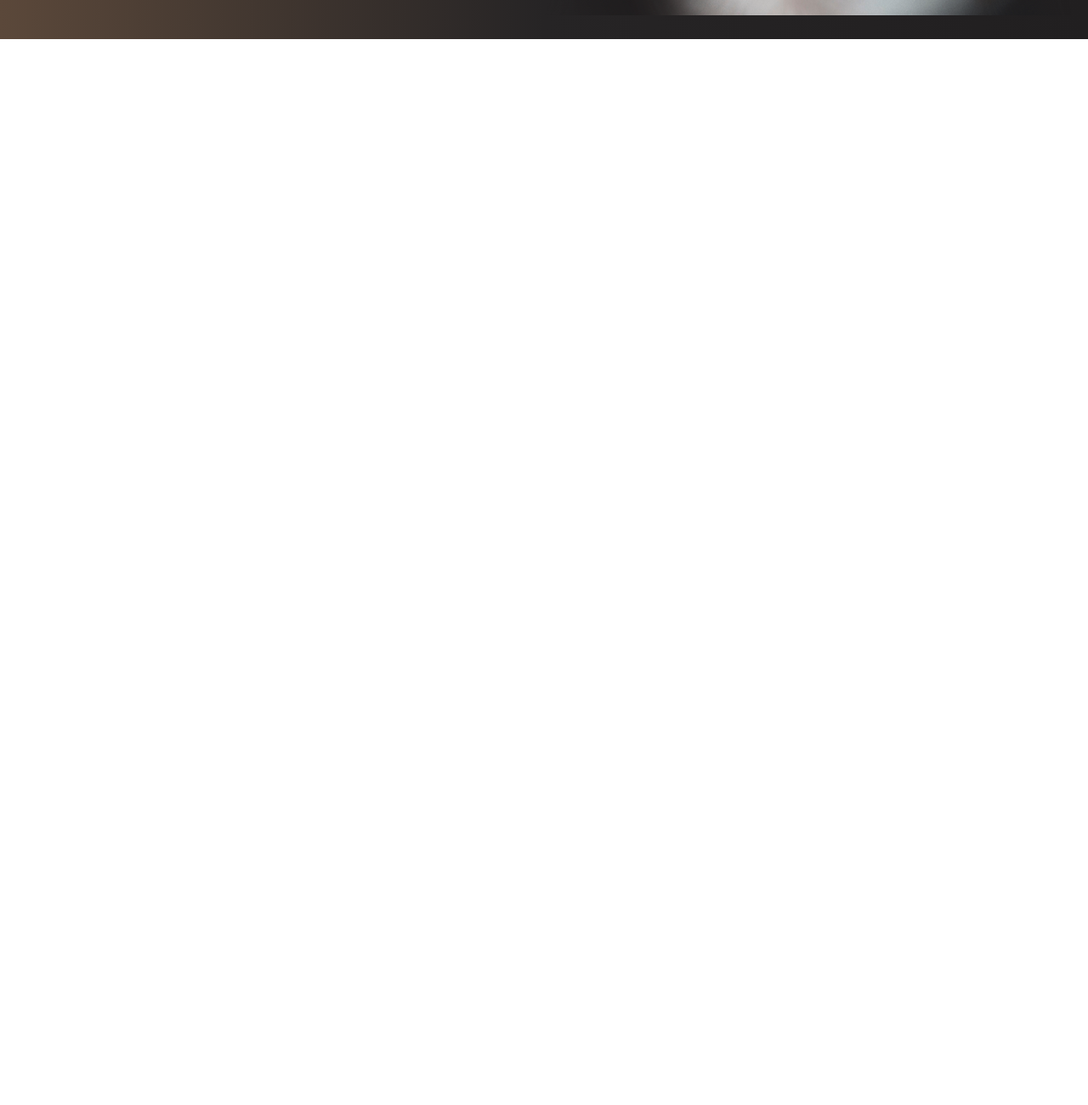
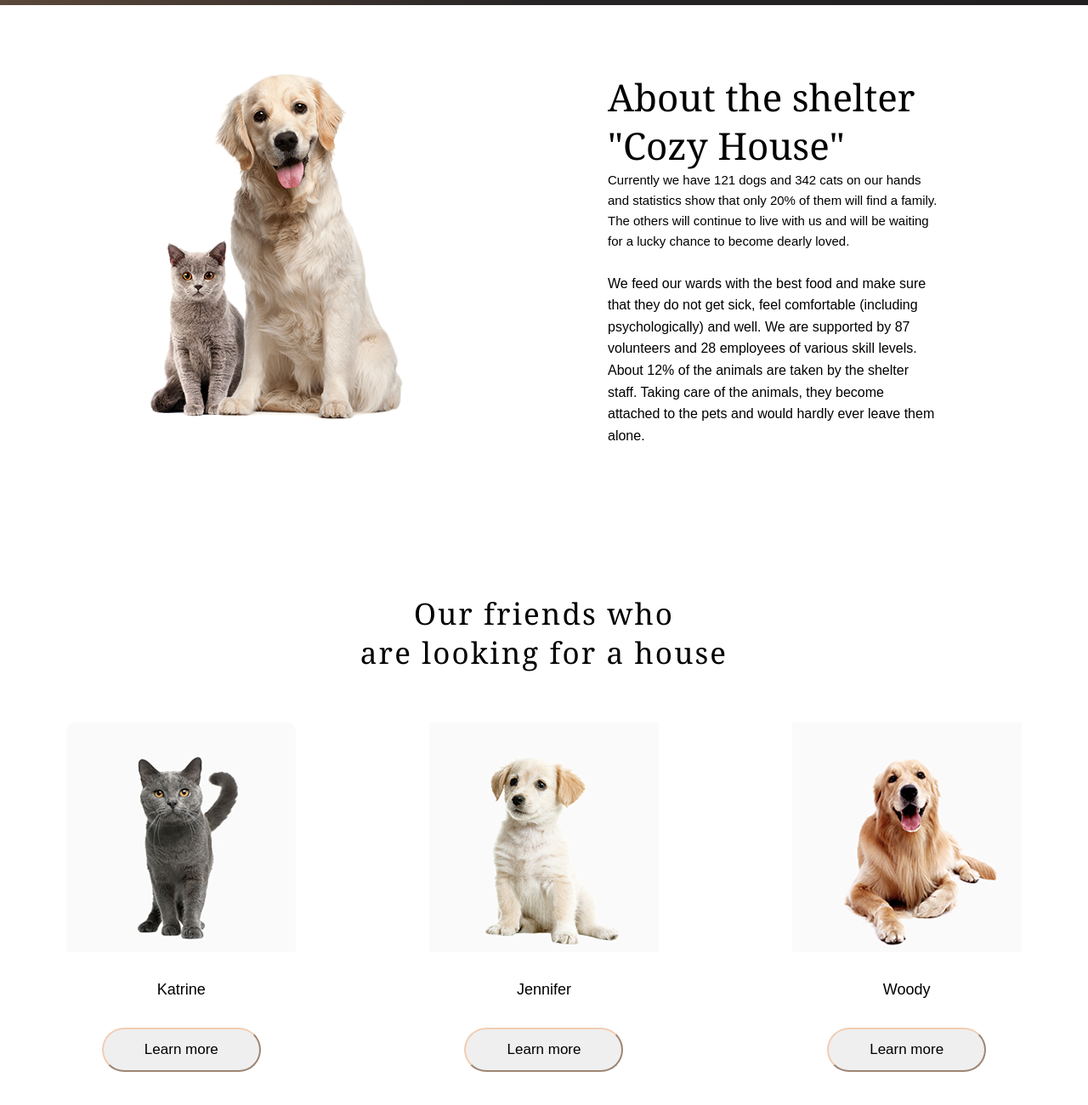
Before and after one commit to Shostok/My_first_Project, a plain HTML site: page index.html in a window 1280 px wide. Shown: the part 990-2290 px from the top of the page at 85% size. Before the commit the page ends 1036 px from the top, so only its background shows below. Drawn offline with Linux system fonts and the light colour scheme.

Commit message:
added 2 more section with trying BAM

```diff
--- a/index.html
+++ b/index.html
@@ -9,8 +9,8 @@
   <body>
     <header class="header">
       <div class="wrapp">
-        <div class="lef_side">
-          <p class="p1">Cozy House</p>
+        <div class="left_side">
+          <h1 class="h1_title">Cozy House</h1>
           <p class="p2">Shelter for pets in Boston</p>
         </div>
         <div class="right_side">
@@ -32,10 +32,74 @@
             extremely wide and open heart. He or she will love you more than
             anybody else in the world, you will see!
           </p>
-          <button class="Make_a_friend_Btn">Make a friend</button>
+          <button class="button_make_friend">Make a friend</button>
         </div>
         <div class="friend_photo">
           <img src="img/doggy.png" alt="doggy" />
+        </div>
+      </section>
+      <section class="section-info">
+        <div>
+          <img
+            class="section-info_img"
+            src="img/de200ad351db707bd7878caaee2f7b79.png"
+            alt="Dog with cat"
+          />
+        </div>
+        <div class="section-info__rewiev">
+          <h1 class="section-info__title">
+            About the shelter <br />"Cozy House"
+          </h1>
+          <p class="section-info__p">
+            Currently we have 121 dogs and 342 cats on our hands and statistics
+            show that only 20% of them will find a family. The others will
+            continue to live with us and will be waiting for a lucky chance to
+            become dearly loved.
+          </p>
+
+          <p class="section-info__psecond">
+            We feed our wards with the best food and make sure that they do not
+            get sick, feel comfortable (including psychologically) and well. We
+            are supported by 87 volunteers and 28 employees of various skill
+            levels. About 12% of the animals are taken by the shelter staff.
+            Taking care of the animals, they become attached to the pets and
+            would hardly ever leave them alone.
+          </p>
+        </div>
+      </section>
+      <section class="pet-info">
+        <div class="pet-info_body">
+          <div class="pet-info_header">
+            <div class="pet-info_title title">
+              Our friends who <br />
+              are looking for a house
+            </div>
+            <div class="pet-info_row">
+              <div class="pet-info_column">
+                <div class="item-about">
+                  <div class="item-about_img">
+                    <img src="img/Katrine.png" alt="" />
+                  </div>
+                  <div class="item-about_text">Katrine</div>
+                  <button class="item-about_button">Learn more</button>
+                </div>
+              </div>
+              <div class="pet-info_column">
+                <div class="item-about_img">
+                  <img src="img/Jennifer.png" alt="" />
+                </div>
+                <div class="item-about_text">Jennifer</div>
+                <button class="item-about_button">Learn more</button>
+              </div>
+              <div class="pet-info_column">
+                <div class="item-about_img">
+                  <img src="img/Woody.png" alt="" />
+                </div>
+                <div class="item-about_text">Woody</div>
+                <button class="item-about_button">Learn more</button>
+              </div>
+            </div>
+          </div>
         </div>
       </section>
     </main>
--- a/style.css
+++ b/style.css
@@ -7,12 +7,13 @@
 body {
   font-family: Arial, sans-serif;
   line-height: 1.6;
-  background: linear-gradient(to right, #5b483a, #262425, #211f20);
+  background-color: white;
 }
 
 .header {
   max-width: 1280px;
   max-height: 100px;
+  background: linear-gradient(to right, #5b483a, #262425, #211f20);
 }
 
 .wrapp {
@@ -23,7 +24,7 @@ body {
   margin-top: -20px;
 }
 
-.p1 {
+.h1_title {
   font-size: 32px;
   color: #f1cdb3;
   font-family: Georgia, 'Times New Roman', Times, serif;
@@ -48,20 +49,26 @@ a {
 }
 
 main {
-  padding: 20px;
 }
 
 .first_section {
   display: flex;
+  width: 1280px;
   justify-content: space-between;
   align-items: center;
+  background: linear-gradient(to right, #5b483a, #262425, #211f20);
 }
 .cry_story {
+  padding-left: 40px;
   color: white;
   text-align: left;
 }
+.section-info_img {
+  padding-left: 175px;
+  padding-right: 120px;
+}
 
-.Make_a_friend_Btn {
+.button_make_friend {
   background-color: #f1cdb3;
   font-size: 17px;
   border-radius: 100px;
@@ -69,23 +76,120 @@ main {
   cursor: pointer;
 }
 
-.h1_section {
+.section-info__title {
+  align-items: center;
   font-size: 44px;
   line-height: 57px;
   font-family: Georgia, 'Times New Roman', Times, serif;
   font-weight: 300;
-  padding-bottom: 42px;
 }
-.p1_section {
+.section-info__p {
+  align-items: center;
   font-size: 15px;
   line-height: 24px;
-  padding-bottom: 42px;
+}
+.section-info__psecond {
+  margin-top: 25px;
 }
 
 .friend_photo {
   padding-top: 180px;
 }
 
+/* SECOND PART PF MAIN START */
+.section-info {
+  display: flex;
+  justify-content: space-between;
+  align-self: center;
+  padding-top: 80px;
+  padding-bottom: 114px;
+}
+
+.section-info__rewiev {
+  justify-content: center;
+  padding-right: 175px;
+  padding-left: 120px;
+}
+
+/* SECOND PART PF MAIN END */
+
+/* THIRD PARH START */
+.pet-info {
+}
+.pet-info_body {
+  width: 1280px;
+  height: 877px;
+  top: 1496px;
+  gap: 0px;
+  opacity: 0px;
+}
+.pet-info_header {
+}
+.pet-info_title {
+  margin: 60px 0px 60px 0px;
+}
+
+.title {
+  font-family: Georgia;
+  font-size: 35px;
+  font-weight: 400;
+  line-height: 45.5px;
+  letter-spacing: 0.06em;
+  text-align: center;
+  text-underline-position: auto;
+  text-decoration-skip-ink: none;
+}
+.pet-info_row {
+  display: flex;
+  justify-content: space-around;
+}
+.pet-info_column {
+  text-align: center;
+}
+.item-about {
+  display: flex;
+  flex-direction: column;
+  align-items: center;
+  text-align: center;
+}
+.item-about_img {
+  width: 270px;
+  height: 270px;
+  border-radius: 9px 9px 0px 0px;
+}
+
+.item-about_text {
+  margin: 30px 0px 30px 0px;
+  font-size: 18px;
+  color: black;
+}
+.item-about_button {
+  font-size: 17px;
+  width: 187px;
+  height: 52px;
+  top: 353px;
+  left: 41.5px;
+  gap: 0px;
+  opacity: 0px;
+  border-radius: 100px;
+  border-color: #f1cdb3;
+
+  box-shadow: none;
+}
+
+.pet-info_button {
+  font-size: 17px;
+  margin: 60px 0px 0px 0px;
+  align-items: center;
+  width: 261px;
+  height: 52px;
+  top: 645px;
+  left: 470px;
+  padding: 15px 45px 15px 45px;
+  border-radius: 100px;
+  border-style: none;
+}
+/* THIRD PART END */
 footer {
   background: #333;
   text-align: center;
```
Also changed, not shown: img/Jennifer.png (added), img/Katrine.png (added), img/Woody.png (added), img/de200ad351db707bd7878caaee2f7b79.png (added).
